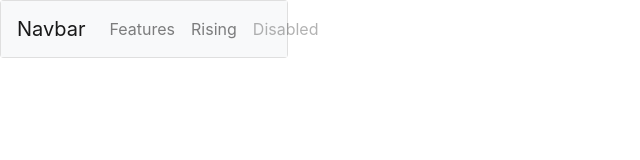
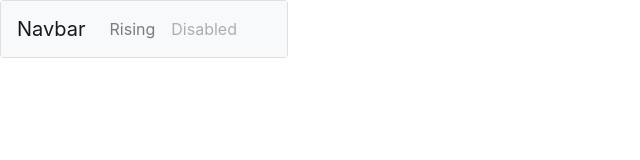
Before and after one commit to sarthakforwet/hello-world, a plain HTML site: page index.html in a window 1280 px wide. Shown: the whole page, without its empty margins (0-640 px from the left). Drawn offline with nearby package versions, Linux system fonts and the light colour scheme.

Commit message:
Developer ne Feature uda diye

```diff
--- a/index.html
+++ b/index.html
@@ -9,7 +9,7 @@
         </button>
         <div class="collapse navbar-collapse" id="navbarNavAltMarkup">
           <div class="navbar-nav">
-            <a class="nav-item nav-link" href="#">Features</a>
+            <!--<a class="nav-item nav-link" href="#">Features</a>-->
             <a class="nav-item nav-link" href="#">Rising</a>
             <a class="nav-item nav-link disabled" href="#" tabindex="-1" aria-disabled="true">Disabled</a>
           </div>
```
